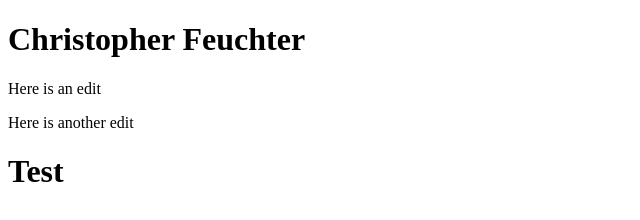
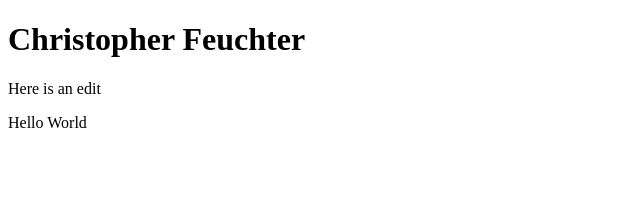
Before and after one commit to chrisf1301/chrisf1301.github.io, a plain HTML site: page index.html in a window 1280 px wide. Shown: the whole page, without its empty margins (0-640 px from the left). Drawn offline with Linux system fonts and the light colour scheme.

Commit message:
hello world added

```diff
--- a/index.html
+++ b/index.html
@@ -6,9 +6,6 @@
     <body>
         <h1>Christopher Feuchter</h1>
         <p>Here is an edit</p>
-        <p>Here is another edit</p>
+        <p>Hello World</p>
     </body>
-    <footer>
-        <h1>Test</h1>
-    </footer>
 </html>
```
